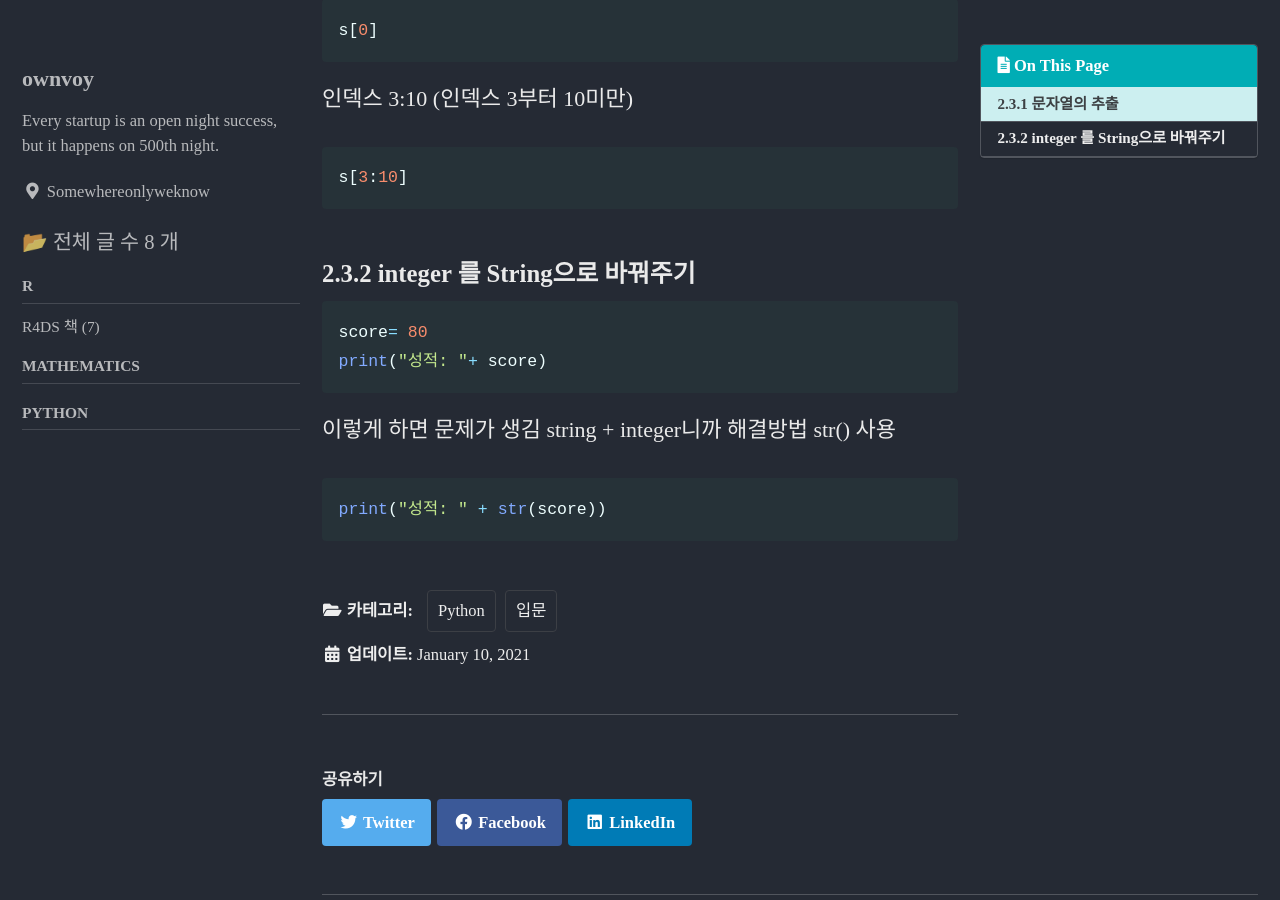
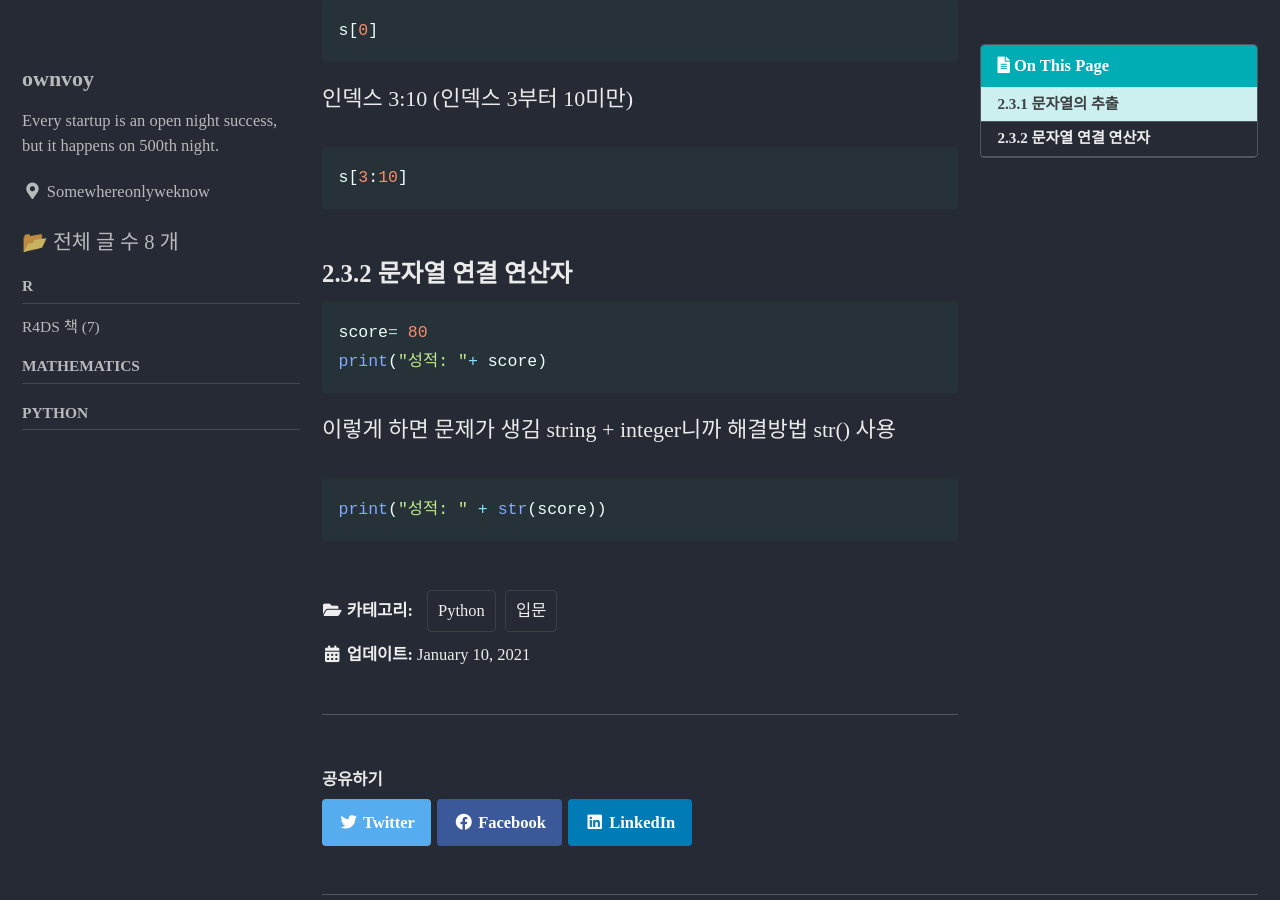
Before and after one commit to ownvoy/ownvoy.github.io, a Jekyll site: the page built from _posts/Introduction to Python/2022-01-10-오늘 공부.md, in a window 1280 px wide and 900 px high, scrolled down 445 px. Built offline with Jekyll 4.4.1, drawn with Linux system fonts in a browser that asks for light colours; cached includes are drawn as plain includes; some web fonts are replaced.

Commit message:
오늘 파이썬 공부

````diff
--- a/_posts/Introduction to Python/2022-01-10-오늘 공부.md
+++ b/_posts/Introduction to Python/2022-01-10-오늘 공부.md
@@ -20,7 +20,7 @@ s[0]
 ```py
 s[3:10]
 ```
-### 2.3.2 integer 를 String으로 바꿔주기
+### 2.3.2 문자열 연결 연산자
 ```py
 score= 80
 print("성적: "+ score)
````
Also changed, not shown: 1 other file.
